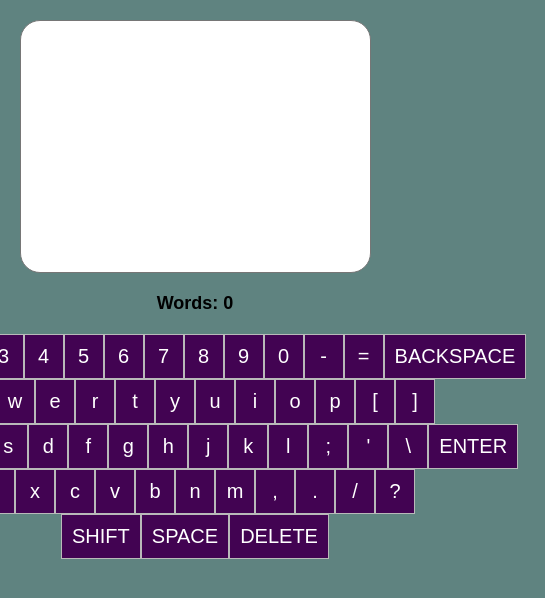
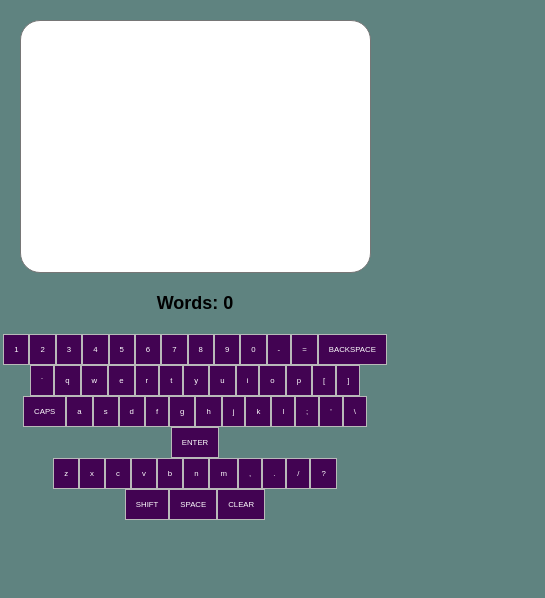
Before and after one commit to PatrykSobczynski/Online-Keyboard, a plain HTML site: page index.html in a window 390 px wide. Shown: the whole page, 545 px wide, since content can reach past the window. Drawn offline with Linux system fonts and the light colour scheme.

Commit message:
add capslock funtion + some fixes

```diff
--- a/main.js
+++ b/main.js
@@ -1,21 +1,20 @@
 // TODO
-// capslock + shift. Doesn't work
+// shift
 // weird behavior of textArea. If you typed something with your keyboard,
 //                             you cannot write with the online keyboard
 // responsive
 
-let isCapsLock = false;
-let words = 0;
-
 // All keyboard chars
-const keyboardChars = ["`", "1", "2", "3", "4", "5", "6", "7", "8", "9", "0", "-", "=", "BACKSPACE",
-    "q", "w", "e", "r", "t", "y", "u", "i", "o", "p", "[", "]",
+const keyboardChars = ["1", "2", "3", "4", "5", "6", "7", "8", "9", "0", "-", "=", "BACKSPACE",
+    "`", "q", "w", "e", "r", "t", "y", "u", "i", "o", "p", "[", "]",
     "CAPS", "a", "s", "d", "f", "g", "h", "j", "k", "l", ";", "'", "\\", "ENTER",
     "z", "x", "c", "v", "b", "n", "m", ",", ".", "/", "?",
-    "SHIFT", "SPACE", "DELETE"
+    "SHIFT", "SPACE", "CLEAR"
 ];
 
-// console.log(isCapsLock);
+let isCapsLock = false;
+let isShift = false;
+let words = 0;
 
 // Create keyboard and add ".keyboard" class
 const div = document.createElement("div");
@@ -29,29 +28,22 @@ wrapperDiv.appendChild(div);
 const keyboardDiv = document.querySelector(".keyboard");
 let textArea = document.querySelector(".textArea textarea");
 let counter = document.querySelector(".counter");
+let buttons;
+let caps;
 
 // Create and display all keyboard chars
 keyboardChars.map((char) => {
+
     let character = document.createElement("button");
+    character.classList.add(`${char}-char`);
 
     // Break lines on this char
     const breakLinePoints = ["BACKSPACE", "]", "ENTER", "?"].indexOf(char) !== -1;
 
-    function checkCaps() {
-        if (isCapsLock) {
-            character.textContent = char.toUpperCase();
-            console.log(char);
-        }
-        else {
-            character.textContent = char;
-            console.log(char);
-        }
-    }
+    createChars(character, char);
 
-    // Add chars to keyboard
-    checkCaps();
-    keyboardDiv.appendChild(character);
-
+    caps = document.querySelector(".keyboard .CAPS-char");
+    buttons = document.querySelectorAll(".keyboard button");
 
     // breakpoints
     if (breakLinePoints) {
@@ -59,6 +51,7 @@ keyboardChars.map((char) => {
     }
 
     // Chars event
+    // może spróbuj tu switch case:
     character.addEventListener("click", () => {
         if (char == "CAPS") {
             capslock();
@@ -75,14 +68,18 @@ keyboardChars.map((char) => {
         else if (char == "ENTER") {
             enter();
         }
-        else if (char == "DELETE") {
-            deleteText();
+        else if (char == "CLEAR") {
+            clearText();
         }
         else
-            addCharToTextArea(char)
+            if (isCapsLock) {
+                addCharToTextArea(char.toUpperCase());
+            }
+            else if (!isCapsLock) {
+                addCharToTextArea(char);
+            }
 
         countWords();
-        checkCaps();
     });
 })
 
@@ -100,9 +97,9 @@ function backspace() {
         words = 0;
 }
 
-// delete all char
-function deleteText() {
-    console.log("Delete");
+// clear text area
+function clearText() {
+    console.log("Clear");
     words = 0;
     textArea.textContent = "";
 }
@@ -110,14 +107,22 @@ function deleteText() {
 // capslock char
 function capslock() {
     console.log("Capslock");
+    caps.classList.toggle("active");
+
+    buttons.forEach((btn) => {
+        btn.classList.toggle("upper")
+    })
+
     isCapsLock = !isCapsLock;
     words += -1;
+
+
 }
-
 
 // shift char
 function shift() {
     console.log("Shift");
+    isShift = !isShift;
     words += -1;
 }
 
@@ -134,10 +139,18 @@ function enter() {
     words += -1;
 }
 
+// create chars on keyboard
+function createChars(element, c) {
+
+    element.textContent = c;
+    keyboardDiv.appendChild(element);
+}
+
 // counting words on textArea
 function countWords() {
     counter.textContent = `Words: ${words}`;
     ++words;
 }
 
+clearText();
 countWords();
--- a/style.css
+++ b/style.css
@@ -43,7 +43,7 @@ body {
 }
 
 .keyboard button {
-    min-width: 40px;
+    min-width: 42px;
     padding: 10px;
     background-color: rgb(66, 3, 82);
     border: 0.5px solid rgb(185, 185, 185);
@@ -55,3 +55,42 @@ body {
 .keyboard button:hover {
     background-color: rgb(38, 1, 48);
 }
+
+.keyboard .active {
+    background-color: rgb(4 46 18);
+}
+
+.keyboard .active:hover {
+    background-color: rgb(4 46 18);
+}
+
+.keyboard .upper {
+    text-transform: uppercase;
+}
+
+@media (max-width: 700px) {
+    .keyboard {
+        width: 100%;
+        min-width: 0;
+    }
+
+    .keyboard button {
+        min-width: 0;
+        font-size: 3vw;
+
+    }
+}
+
+@media (max-width: 490px) {
+    .keyboard button {
+
+        font-size: 2.5vw;
+    }
+}
+
+@media (max-width: 420px) {
+    .keyboard button {
+
+        font-size: 2vw;
+    }
+}
```
